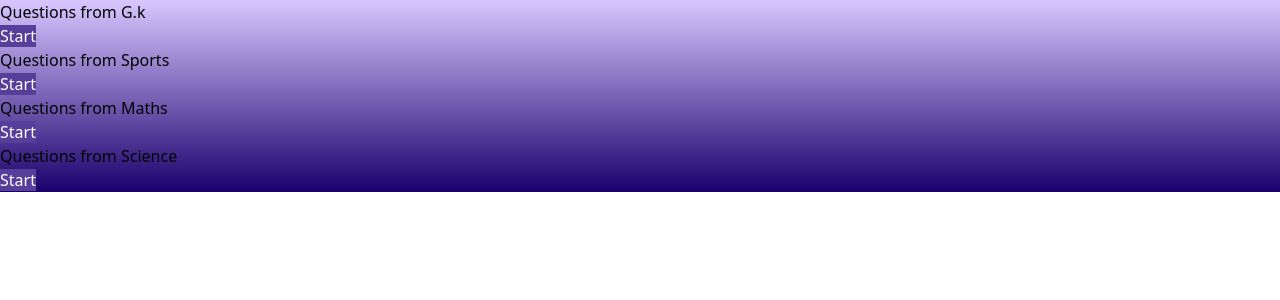
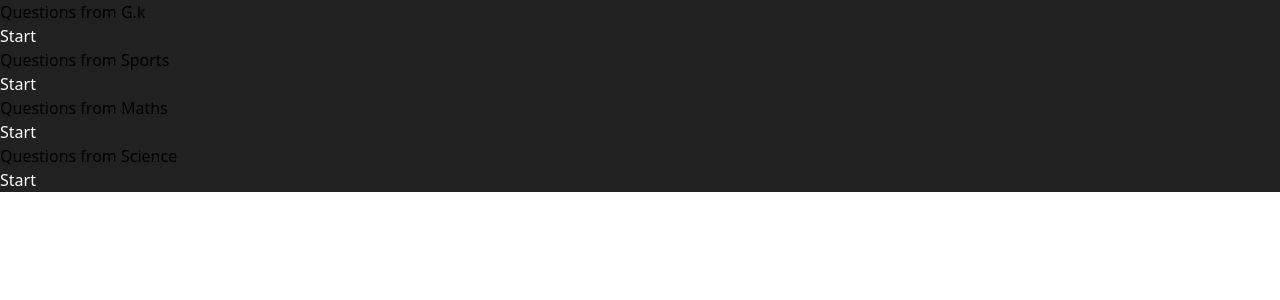
Before and after one commit to PiyushSharma31112/Quiz_App, a React (Vite) app: page /Questions in a window 1280 px wide. Shown: the top 300 px of the page. Built offline with nearby package versions, Linux system fonts and the light colour scheme.

Commit message:
Features: Change BackgroundColor

```diff
--- a/src/App.css
+++ b/src/App.css
@@ -2,6 +2,10 @@ html {
   /* background-image:url('https://t3.ftcdn.net/jpg/03/45/97/36/360_F_345973621_sMifpCogXNoIDjmXlbLwx1QZA5ZmQVl8.jpg');  */
   background-color: white;
 }
+
+/* body {
+  background-color: #212121;
+} */
 
 .home {
   width: 100vw;
@@ -64,17 +68,12 @@ html {
 /* main-bg-page-question */
 
 .main-bg-page-question {
-  background: linear-gradient(#d8c7ff, #19006C);
+  background-color: #212121;
 }
 
 .button{
-  background-color: #553f9a;
+  background-color: #212121;
   color: #fff;
-  cursor: pointer;
-}
-
-.button:hover {
-  background-color: #3e2d71;
   cursor: pointer;
 }
 
--- a/src/components/Home.jsx
+++ b/src/components/Home.jsx
@@ -6,12 +6,11 @@ function Home() {
 
   return (
 
-    <div className='home relative flex justify-center items-center w-screen h-screen flex-colm main-bg-page-question'>
+    <div className='home relative flex justify-center items-center w-screen h-screen flex-col main-bg-page-question'>
 
       <h1 className='text-5xl text-white  text-center font-bold absolute top-20'>Quiz App</h1>
 
       <div className='p-2 w-[100px] h-[50px] rounded-md bg-white font-bold text-xl cursor-pointer '>
-
 
             <NavLink to="/Questions" className="flex items-center justify-evenly" >
                 Start <VscDebugStart />
--- a/src/components/Questions for G.K/GKQues.jsx
+++ b/src/components/Questions for G.K/GKQues.jsx
@@ -65,7 +65,7 @@ function GKQues() {
                 <h5>Answer : {answer}</h5>
               </div>
             )}
-            <NavLink to='/Questions' className="w-full py-2 mb-2 text-white bg-blue-500 rounded text-center hover:bg-blue-700">
+            <NavLink to='/Questions' className="w-full py-2 mb-2 text-white bg-[#212121] rounded text-center">
               Back to Questions Page
             </NavLink>
           </div>
--- a/src/components/Questions.jsx
+++ b/src/components/Questions.jsx
@@ -39,7 +39,7 @@ function Questions() {
             {
               QuestionsPage.map(( { id, name, page, button } ) => (
                 <div className='h-auto w-[400px] flex flex-col gap-4 justify-center items-center rounded-lg bg-white border-2 shadow-lg backdrop:blur-sm p-1 ' key={id}>
-                    <h1 className='font-semibold text-center text-blue-800 text-2xl'>
+                    <h1 className='font-semibold text-center text-black text-2xl'>
                       {name}
                     </h1>
 
--- a/src/components/index.js
+++ b/src/components/index.js
@@ -5,7 +5,7 @@ import SportsQues from "./Questions for Sports/SportsQues"
 import ScienceQues from "./Questions for Science/ScienceQues"
 import GKQues from "./Questions for G.K/GKQues"
 import Timer from "./Timer/Timer";
-import Result from "./Result/Result"
+// import Result from "./Result/Result"
 import GeneralKnowledge from "./Questions for G.K/GKdata";
 import science from "./Questions for Science/ScienceData";
 import maths from "./Questions for Maths/MathsData";
@@ -20,7 +20,7 @@ export  {
     ScienceQues,
     GKQues,
     Timer,
-    Result,
+    // Result,
     GeneralKnowledge,
     maths,
     science,
--- a/src/main.jsx
+++ b/src/main.jsx
@@ -4,7 +4,7 @@ import App from './App.jsx'
 import './index.css'
 import { Route, createBrowserRouter, createRoutesFromElements, RouterProvider, Routes } from "react-router-dom"
 import {Home, Questions, GKQues, ScienceQues, SportsQues, MathQues} from './components/index.js'
-import { GeneralKnowledge, science, maths, sports } from "./components/index.js"
+// import { GeneralKnowledge, science, maths, sports } from "./components/index.js"
 
 const router = createBrowserRouter (
       createRoutesFromElements(
```
